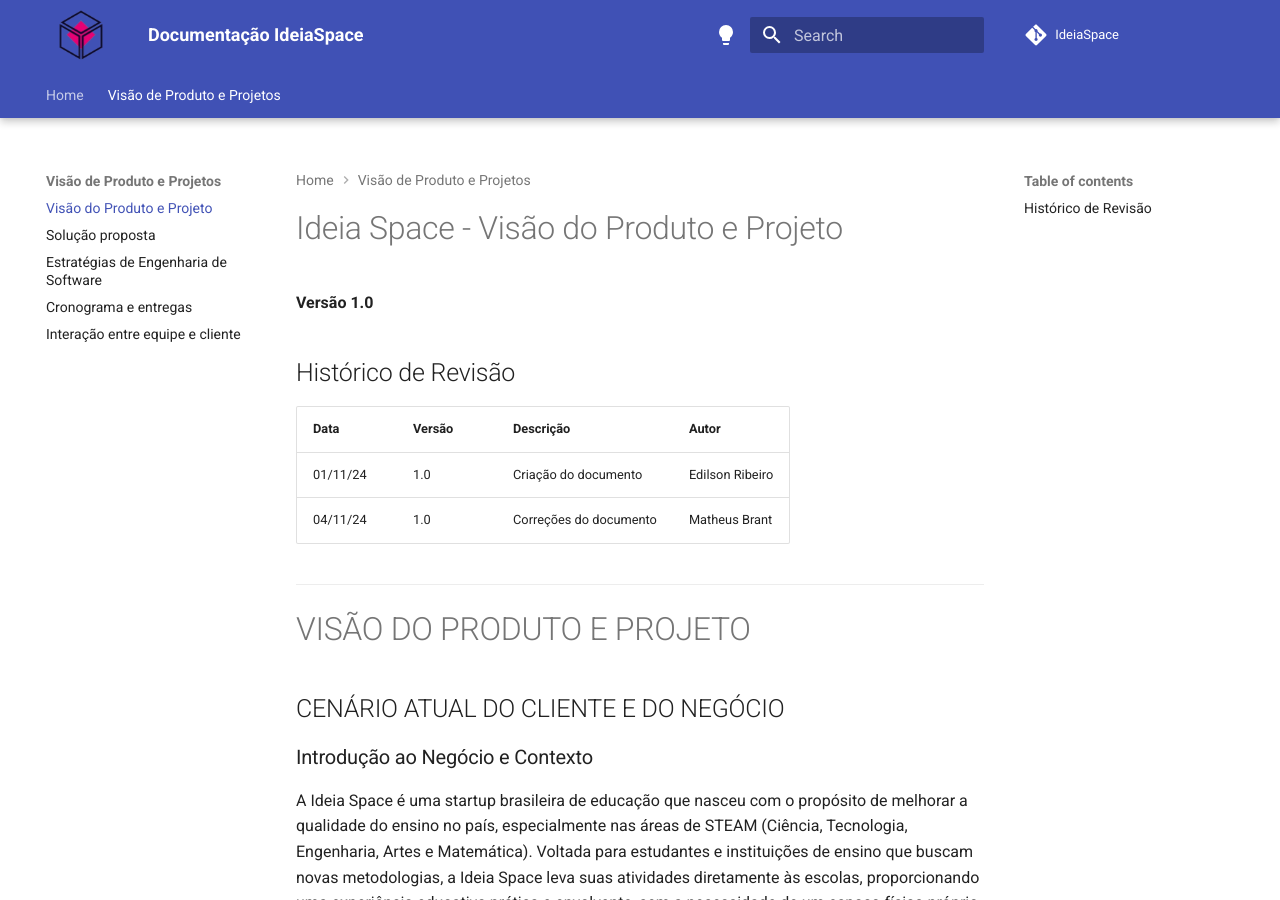
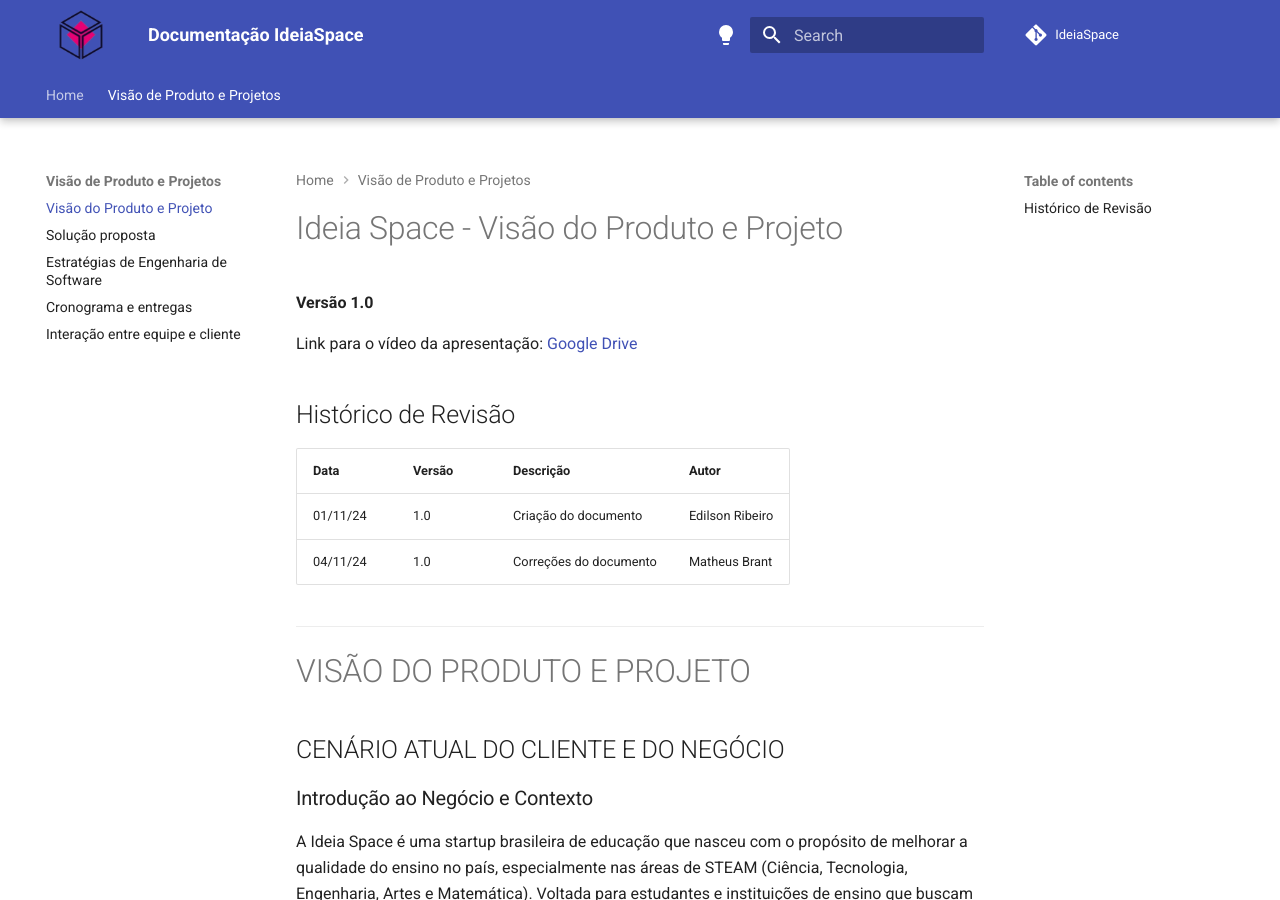
Before and after one commit to mdsreq-fga-unb/2024.2-T01-IdeaSpace, an MkDocs documentation site: the page built from docs/produto/visao-produto-projeto.md, in a window 1280 px wide and 900 px high. Built offline with MkDocs 1.6.1 and Material for MkDocs 9.7.7, drawn with Linux system fonts in a browser that asks for light colours; comment, search, counter and statistics services are not loaded.

Commit message:
docs: adiciona link de vídeo da apresentação

```diff
--- a/docs/produto/visao-produto-projeto.md
+++ b/docs/produto/visao-produto-projeto.md
@@ -1,6 +1,8 @@
 # Ideia Space - Visão do Produto e Projeto
 
 **Versão 1.0**
+
+Link para o vídeo da apresentação: [Google Drive](https://drive.google.com/file/d/1OF8X91xykGekYA8f2y5i1VYCJQ4NEa9C/view)
 
 ## Histórico de Revisão
 
```
